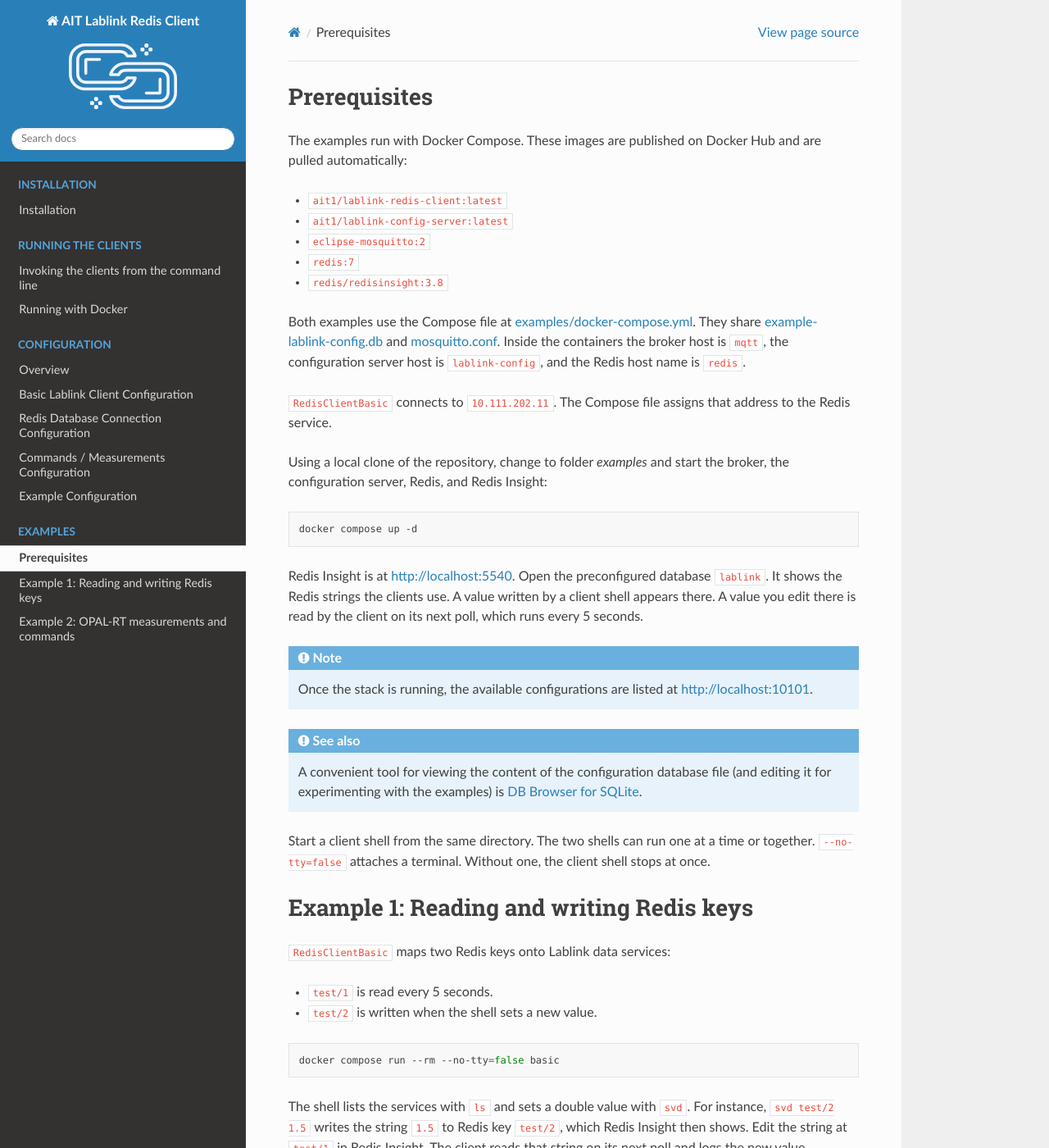
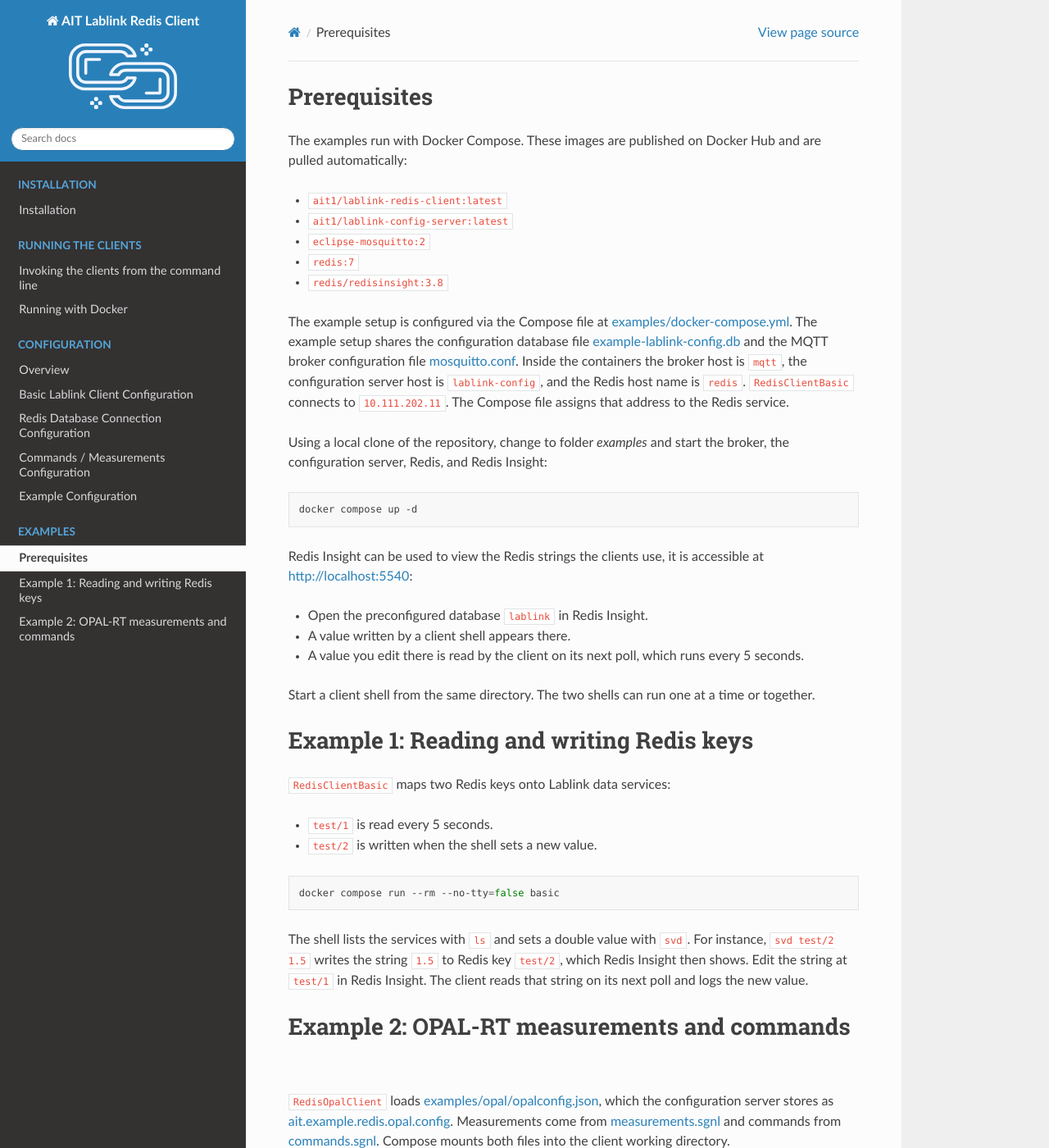
Before and after one commit to AIT-Lablink/lablink-redis-client, a Sphinx documentation site: the page built from docs/examples.rst, in a window 1280 px wide and 1400 px high. Shown: the whole window at 82% size. Built offline with Sphinx 7.4.7 and the Read the Docs theme 3.1.0, drawn with Linux system fonts in a browser that asks for light colours.

Commit message:
Update example documentation

```diff
--- a/docs/examples.rst
+++ b/docs/examples.rst
@@ -10,10 +10,9 @@ These images are published on Docker Hub and are pulled automatically:
 * ``redis:7``
 * ``redis/redisinsight:3.8``
 
-Both examples use the Compose file at :github_blob:`examples/docker-compose.yml <examples/docker-compose.yml>`.
-They share :github_blob:`example-lablink-config.db <examples/config/example-lablink-config.db>` and :github_blob:`mosquitto.conf <examples/config/mosquitto.conf>`.
+The example setup is configured via the Compose file at :github_blob:`examples/docker-compose.yml <examples/docker-compose.yml>`.
+The example setup shares the configuration database file :github_blob:`example-lablink-config.db <examples/config/example-lablink-config.db>` and the MQTT broker configuration file :github_blob:`mosquitto.conf <examples/config/mosquitto.conf>`.
 Inside the containers the broker host is ``mqtt``, the configuration server host is ``lablink-config``, and the Redis host name is ``redis``.
-
 ``RedisClientBasic`` connects to ``10.111.202.11``.
 The Compose file assigns that address to the Redis service.
 
@@ -23,21 +22,14 @@ Using a local clone of the repository, change to folder `examples` and start the
 
    docker compose up -d
 
-Redis Insight is at http://localhost:5540.
-Open the preconfigured database ``lablink``.
-It shows the Redis strings the clients use.
-A value written by a client shell appears there.
-A value you edit there is read by the client on its next poll, which runs every 5 seconds.
+Redis Insight can be used to view the Redis strings the clients use, it is accessible at http://localhost:5540:
 
-.. note:: Once the stack is running, the available configurations are listed at http://localhost:10101.
-
-.. seealso:: A convenient tool for viewing the content of the configuration database file (and editing it for experimenting with the examples) is `DB Browser for SQLite <https://sqlitebrowser.org/>`_.
+* Open the preconfigured database ``lablink`` in Redis Insight.
+* A value written by a client shell appears there.
+* A value you edit there is read by the client on its next poll, which runs every 5 seconds.
 
 Start a client shell from the same directory.
 The two shells can run one at a time or together.
-``--no-tty=false`` attaches a terminal.
-Without one, the client shell stops at once.
-
 
 Example 1: Reading and writing Redis keys
 =========================================
```
